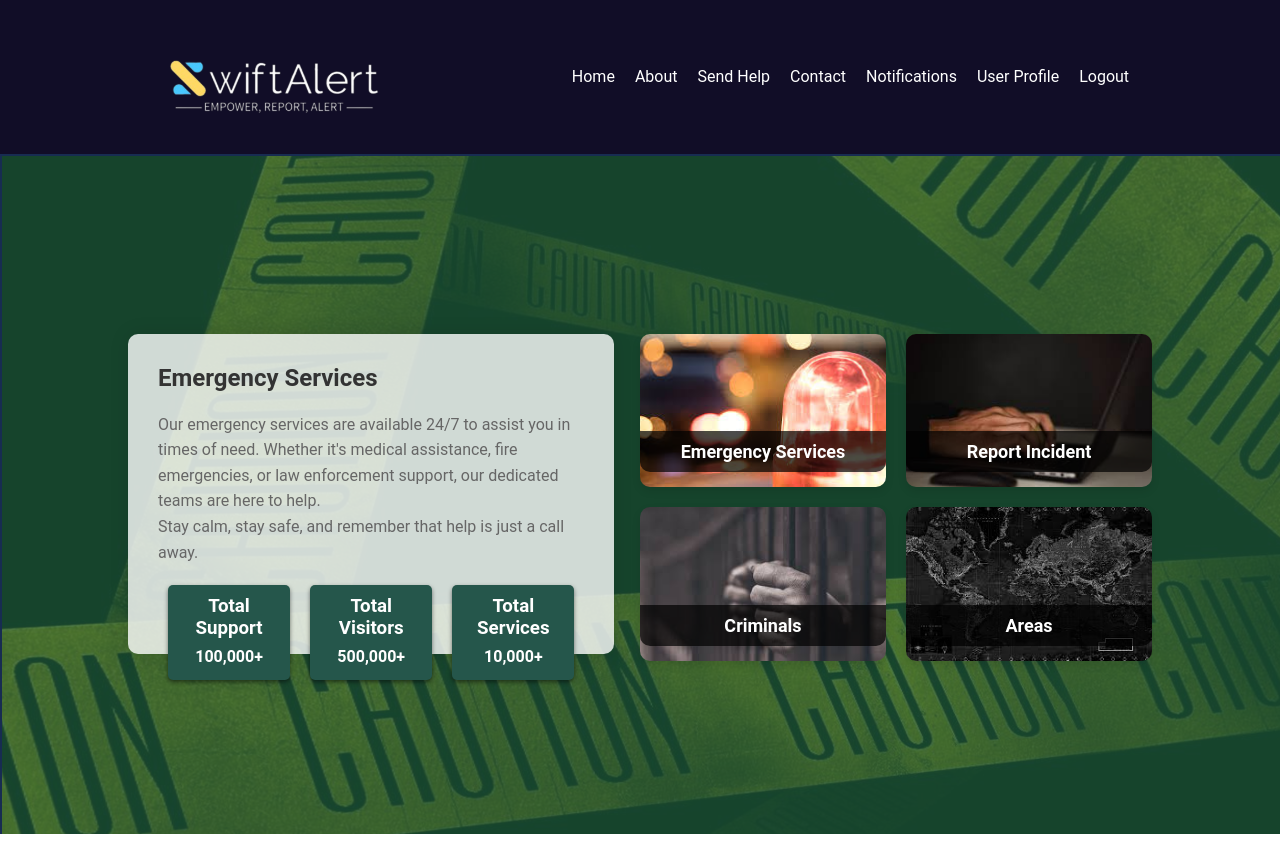
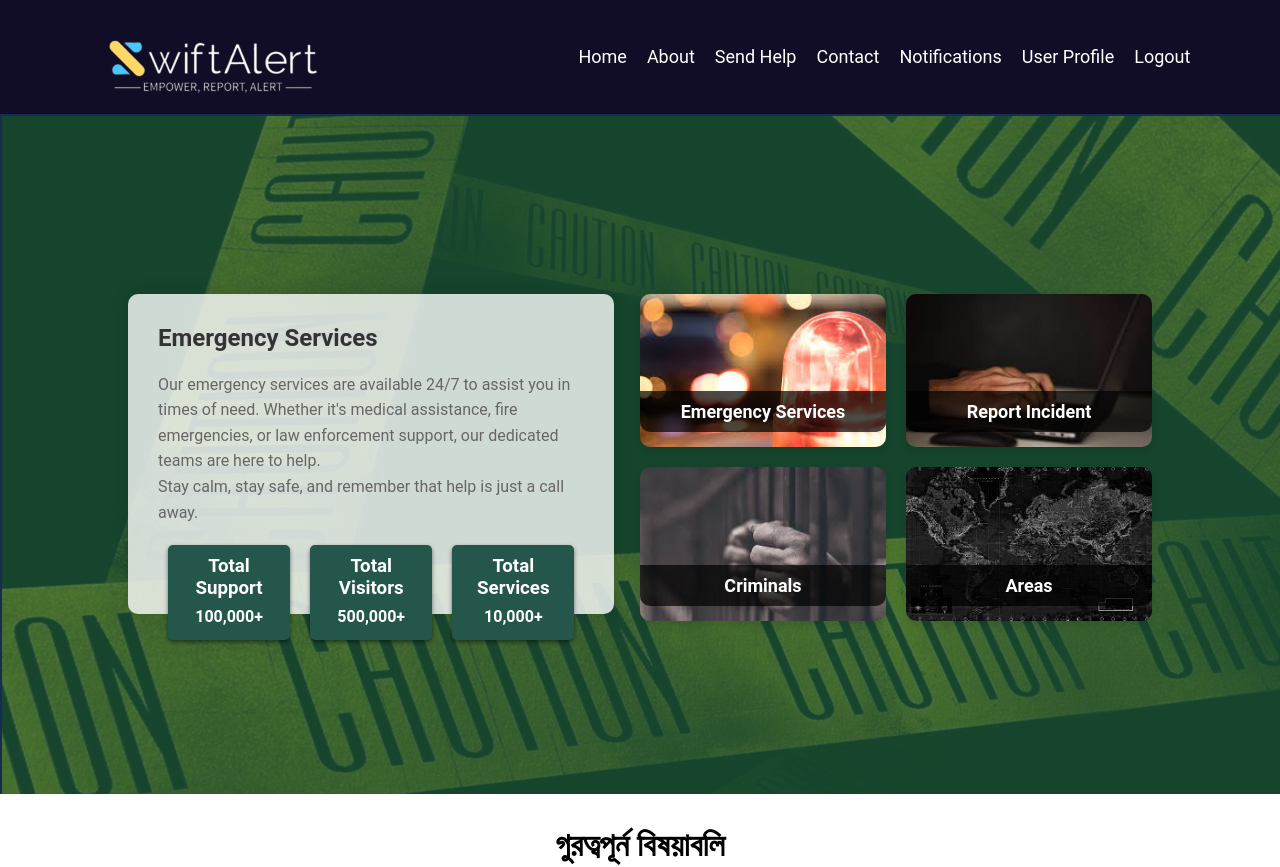
Before and after one commit to TasnimJahinMowla/SwiftAlert, a Django app: page /home/ in a window 1280 px wide. Shown: the top 867 px of the page. Run offline with Django 4.2, Linux system fonts and the light colour scheme; a user stored in the database is signed in; some libraries are stand-ins or nearby versions.

Commit message:
nav-ui-update
change positioning font color logo position

```diff
--- a/myProject/myApp/static/hStyle.css
+++ b/myProject/myApp/static/hStyle.css
@@ -102,7 +102,7 @@ body {
     background-position: center;
 
 }
-.container {
+.home_container {
     width: 100%;
     background-image: url(hbg.png);
     min-height: 85vh;
--- a/myProject/myApp/static/navStyle.css
+++ b/myProject/myApp/static/navStyle.css
@@ -3,18 +3,23 @@
     padding: 0px;
     box-sizing: border-box;
 }
+
 li{
     list-style: none;
 
 }
 nav {
-    background-color: #110d27;
+  height: auto;
+  background-color: #110d27;
+}
+.navigation{
+
     color: #fff;
     padding: 20px 0;
     width: 100%;
-
+  padding: 0 7vw;
     display: flex;
-    justify-content: space-evenly;
+    justify-content: space-between;
     align-items: center;
 }
 .nav-menu{
@@ -34,7 +39,6 @@ nav .logo img {
 
 nav ul {
     list-style: none;
-
     margin: 0;
     padding: 0;
     display: flex;
@@ -51,7 +55,7 @@ nav ul li:last-child {
 nav ul li a {
     color: #fff;
     text-decoration: none;
-    font-size: 16px;
+    font-size: 18px;
     transition: color 0.3s ease;
 }
 
--- a/myProject/myApp/templates/myApp/home.html
+++ b/myProject/myApp/templates/myApp/home.html
@@ -4,7 +4,7 @@
 <link rel="stylesheet" href="{% static 'hStyle.css' %}">
 {% endblock %}
 {% block content %}
-<div class="container">
+<div class="container home_container">
     <div class="row">
         <div class="col-md-6 col-lg-6 info_col">
             <div class="emergency-info">
--- a/myProject/myApp/templates/myApp/navigation_bar.html
+++ b/myProject/myApp/templates/myApp/navigation_bar.html
@@ -9,6 +9,7 @@
     <link rel="stylesheet" href="https://cdnjs.cloudflare.com/ajax/libs/font-awesome/6.4.2/css/all.min.css"
         integrity="sha512-z3gLpd7yknf1YoNbCzqRKc4qyor8gaKU1qmn+CShxbuBusANI9QpRohGBreCFkKxLhei6S9CQXFEbbKuqLg0DA=="
         crossorigin="anonymous" referrerpolicy="no-referrer" />
+
     <link rel="stylesheet" href="{% static 'navStyle.css' %}">
 
     {% block style %}{% endblock %}
@@ -20,6 +21,7 @@
 <body>
 
     <nav>
+        <div class="container navigation">
         <div class="logo">
             <img src="{% static 'logo.png'%}" width="250" height="70">
         </div>
@@ -34,11 +36,13 @@
                 {% if not request.user.is_authenticated %}
                 <li><a href="http://127.0.0.1:8000/">Signin</a></li>
                 {% else %}
-                <li><a href="{% url 'myApp:logout' %}">Logout</a></li>
+                <li><a href="http://127.0.0.1:8000/loginpage/">Logout</a></li>
                 {% endif %}
             </ul>
         </div>
+    </div>
     </nav>
+
     {% include 'myApp/messages.html' %}
     {% block content %}{% endblock %}
 
```
Also changed, not shown: myProject/db.sqlite3.
